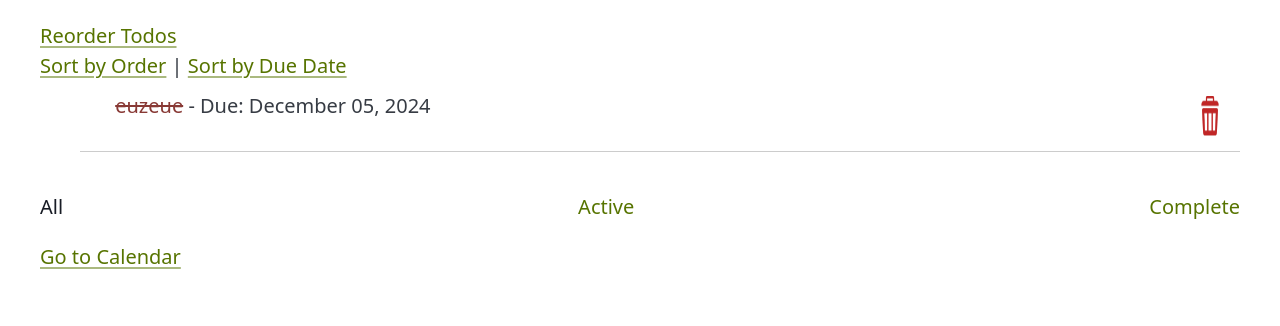
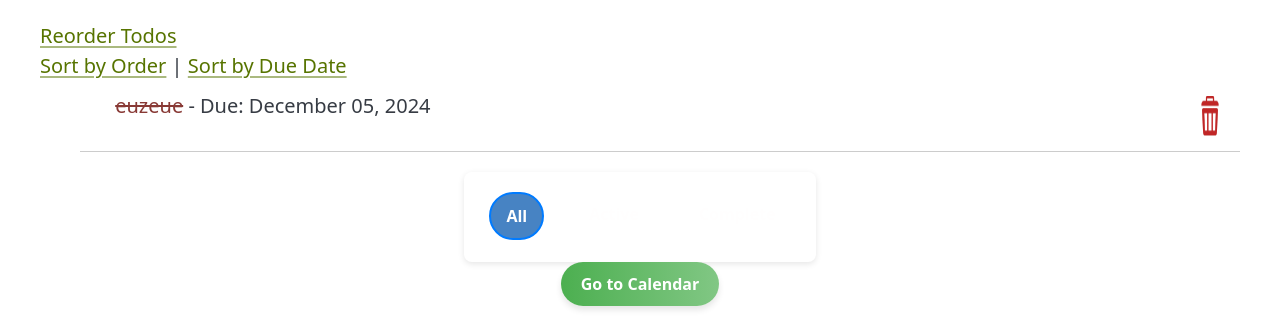
Before and after one commit to DanieHuelva/FinalProjWebDev, a Flask app: page /todos in a window 1280 px wide. Shown: the part 506-832 px from the top of the page. Before the commit the page ends 775 px from the top, so only its background shows below. Run offline with Flask 3, Linux system fonts and the light colour scheme; data comes from the database, SQL or seed files in the repository; both versions use the stored data as it was after the commit; some libraries are stand-ins or nearby versions.

Commit message:
style more

```diff
--- a/static/css/site.css
+++ b/static/css/site.css
@@ -10,6 +10,94 @@
     pointer-events: none; /* Prevent interaction with the element */
     opacity: 1;
     animation: fade-out 1.5s ease-out forwards, fall 1.5s linear;
+}
+
+.fornav{
+    display: flex;
+    justify-content: center; /* Center horizontally */
+    align-items: center; /* Center vertically */
+}
+
+nav {
+    padding: 10px 20px;
+    border-radius: 8px; /* Rounded corners */
+    box-shadow: 0 2px 6px rgba(0, 0, 0, 0.1); /* Soft shadow */
+    text-align: center;
+    display: flex;
+}
+
+.nav-list {
+    display: flex;
+    justify-content: center; /* Center links horizontally */
+    align-items: center;
+    list-style-type: none; /* Remove default list styling */
+    margin: 0;
+    padding: 0;
+}
+
+.nav-list li {
+    margin: 0 15px; /* Space between links */
+}
+
+.nav-list a {
+    text-decoration: none;
+    color: rgb(255, 254, 254); /* Default text color */
+    font-weight: bold;
+    font-size: 16px;
+    padding: 10px 15px;
+    border-radius: 25px;
+    transition: background-color 0.3s, color 0.3s;
+}
+
+.nav-list a:hover {
+    background-color: #4783c3; /* Hover background */
+    color: white; /* Hover text color */
+}
+
+.nav-list .contrast {
+    background-color: #4783c3; /* Active link background */
+    color: white;
+    border: 2px solid #007bff; /* Border to match background */
+}
+
+.nav-list .contrast:hover {
+    background-color: #0056b3; /* Darker blue on hover */
+    border-color: #0056b3;
+}
+
+#calendar{
+    padding-top: 50px;
+}
+
+.cal-con{
+    display: flex;
+    justify-content: center; /* Center horizontally */
+    align-items: center; /* Center vertically */
+}
+
+.fancy-button {
+    display: inline-block;
+    padding: 10px 20px;
+    font-size: 16px;
+    font-weight: bold;
+    color: #ffffff;
+    background: linear-gradient(90deg, #4caf50, #81c784);
+    text-decoration: none;
+    border-radius: 25px;
+    box-shadow: 0px 4px 6px rgba(0, 0, 0, 0.1);
+    transition: all 0.3s ease-in-out;
+    text-align: center;
+}
+
+.fancy-button:hover {
+    background: linear-gradient(90deg, #388e3c, #66bb6a);
+    transform: translateY(-3px);
+    box-shadow: 0px 6px 8px rgba(0, 0, 0, 0.2);
+}
+
+.fancy-button:active {
+    transform: translateY(0);
+    box-shadow: 0px 3px 5px rgba(0, 0, 0, 0.1);
 }
 
 
--- a/templates/calendar.html
+++ b/templates/calendar.html
@@ -1,6 +1,7 @@
 {% extends "base.html" %}
 
 {% block content %}
+    <a href="{{ url_for('all_todos') }}" class="fancy-button">Go back to TODOS</a>
     <div id="calendar"></div>
 
 {% endblock %}
--- a/templates/main.html
+++ b/templates/main.html
@@ -18,6 +18,7 @@
 
         <label for="due_date">Due Date:</label>
         <input type="date" id="due_date" name="due_date">
+        <button type="submit" style="display: none;">Submit</button>
 
     </label>
     <input type="hidden" name="view" value="{{ view }}">
@@ -30,22 +31,23 @@
 
 {%include "todos.html" %}
 
+
+<div class='fornav'>
 <nav>
-    <ul>
+    <ul class="nav-list">
         <li>
-            <a class="{{'contrast' if view == None}}"href="/todos">All</a>
+            <a class="{{'contrast' if view == None}}" href="/todos">All</a>
         </li>
-    </ul>
-    <ul>
         <li>
-            <a class="{{'contrast' if view == 'active'}}"href="/todos?view=active">Active</a>
+            <a class="{{'contrast' if view == 'active'}}" href="/todos?view=active">Active</a>
         </li>
-    </ul>
-    <ul>
         <li>
-            <a class="{{'contrast' if view == 'complete'}}"href="/todos?view=complete">Complete</a>
+            <a class="{{'contrast' if view == 'complete'}}" href="/todos?view=complete">Complete</a>
         </li>
     </ul>
 </nav>
+</div>
 
-<a href="{{ url_for('calendar') }}">Go to Calendar</a>
+<div class="cal-con">
+    <a href="{{ url_for('calendar') }}" class="fancy-button">Go to Calendar</a>
+</div>
```
Also changed, not shown: todos.db.
